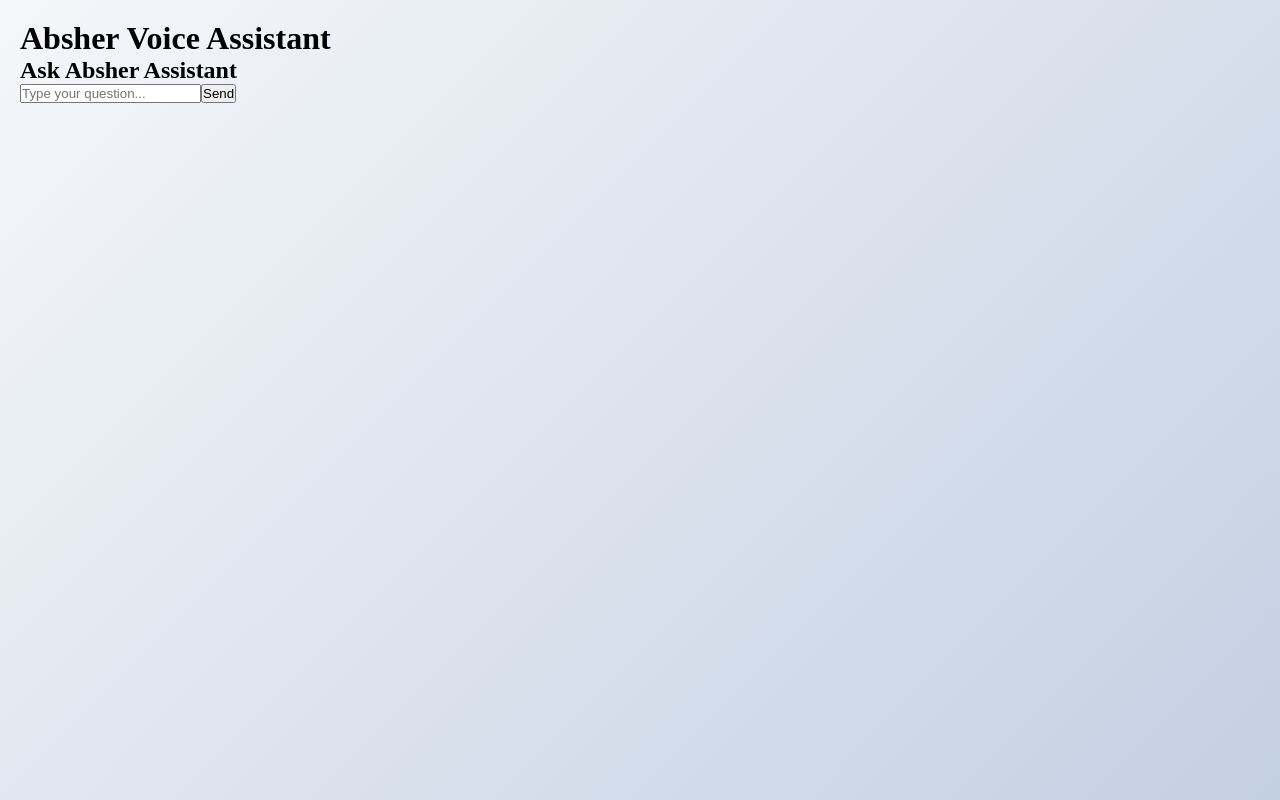
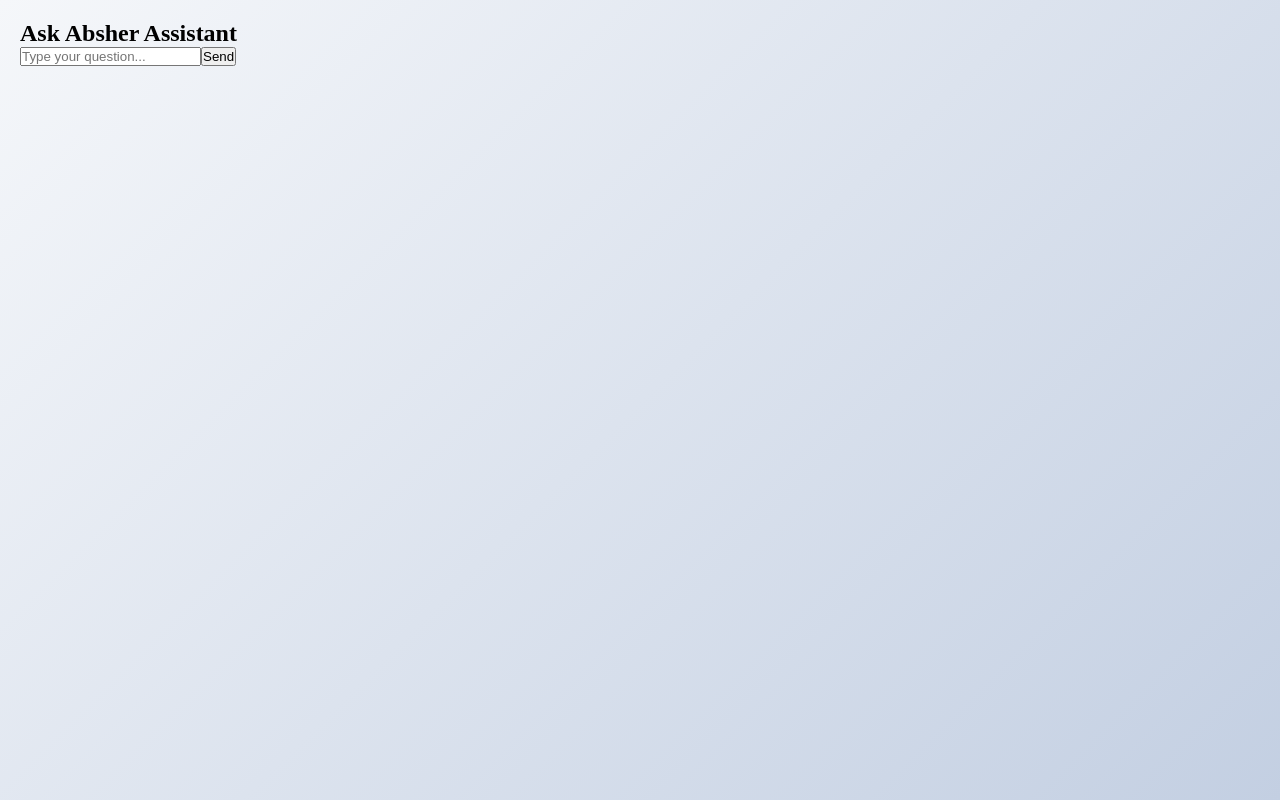
Before and after one commit to Falah-Ai/Absher-voice-assistant, a React (Create React App) app in the folder src/: page / in a window 1280 px wide. Built offline with nearby package versions, Linux system fonts and the light colour scheme; the HTML template or start-up script is replaced by a standard one.

Commit message:
Update App.js

```diff
--- a/src/App.js
+++ b/src/App.js
@@ -1,16 +1,11 @@
 import React from 'react';
+import VoiceAssistant from './components/VoiceAssistant/VoiceAssistant';
 import './App.css';
-import VoiceAssistant from './components/VoiceAssistant/VoiceAssistant';
 
 function App() {
   return (
     <div className="App">
-      <header className="App-header">
-        <h1>Absher Voice Assistant</h1>
-      </header>
-      <main>
-        <VoiceAssistant />
-      </main>
+      <VoiceAssistant />
     </div>
   );
 }
```
